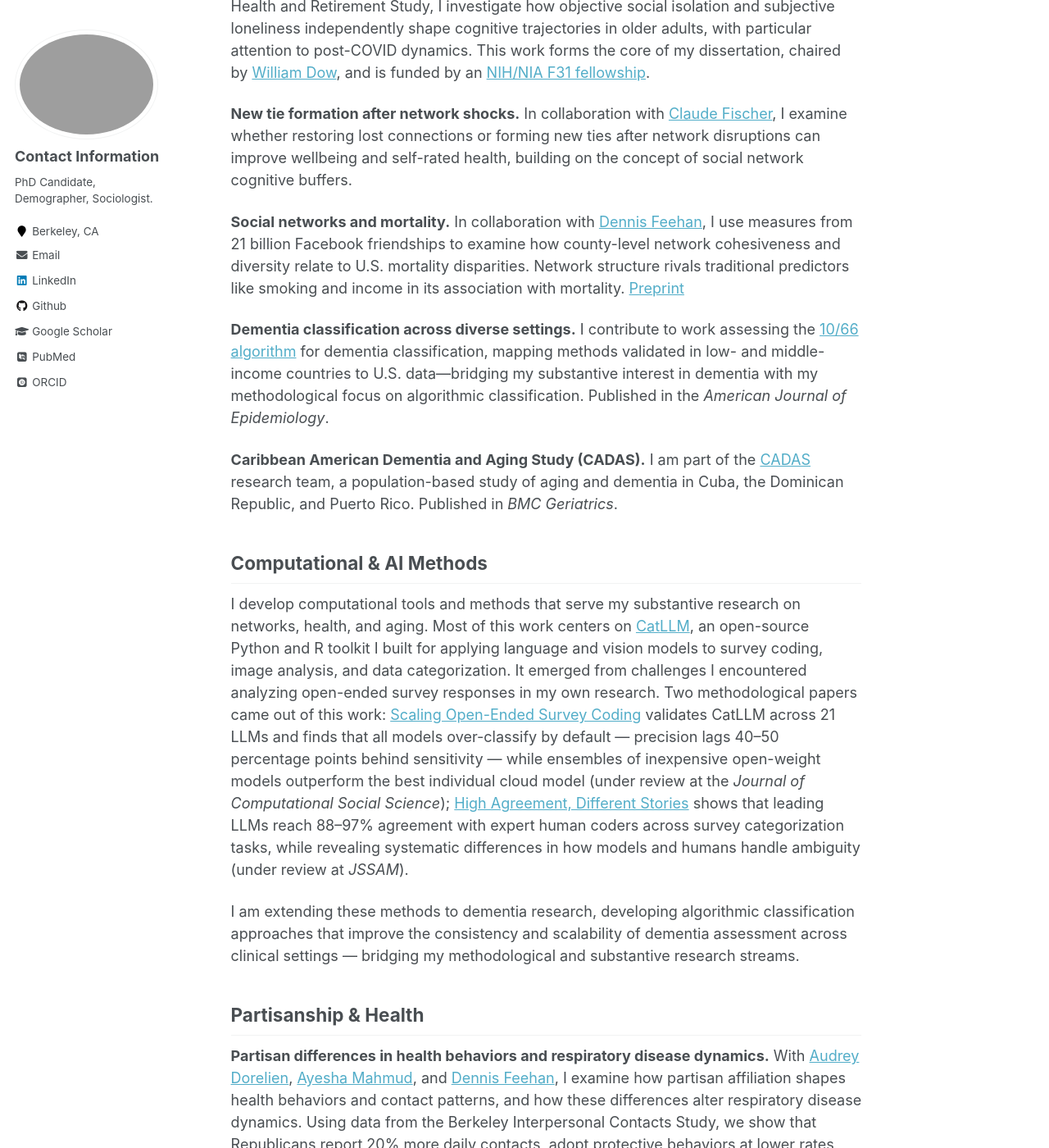
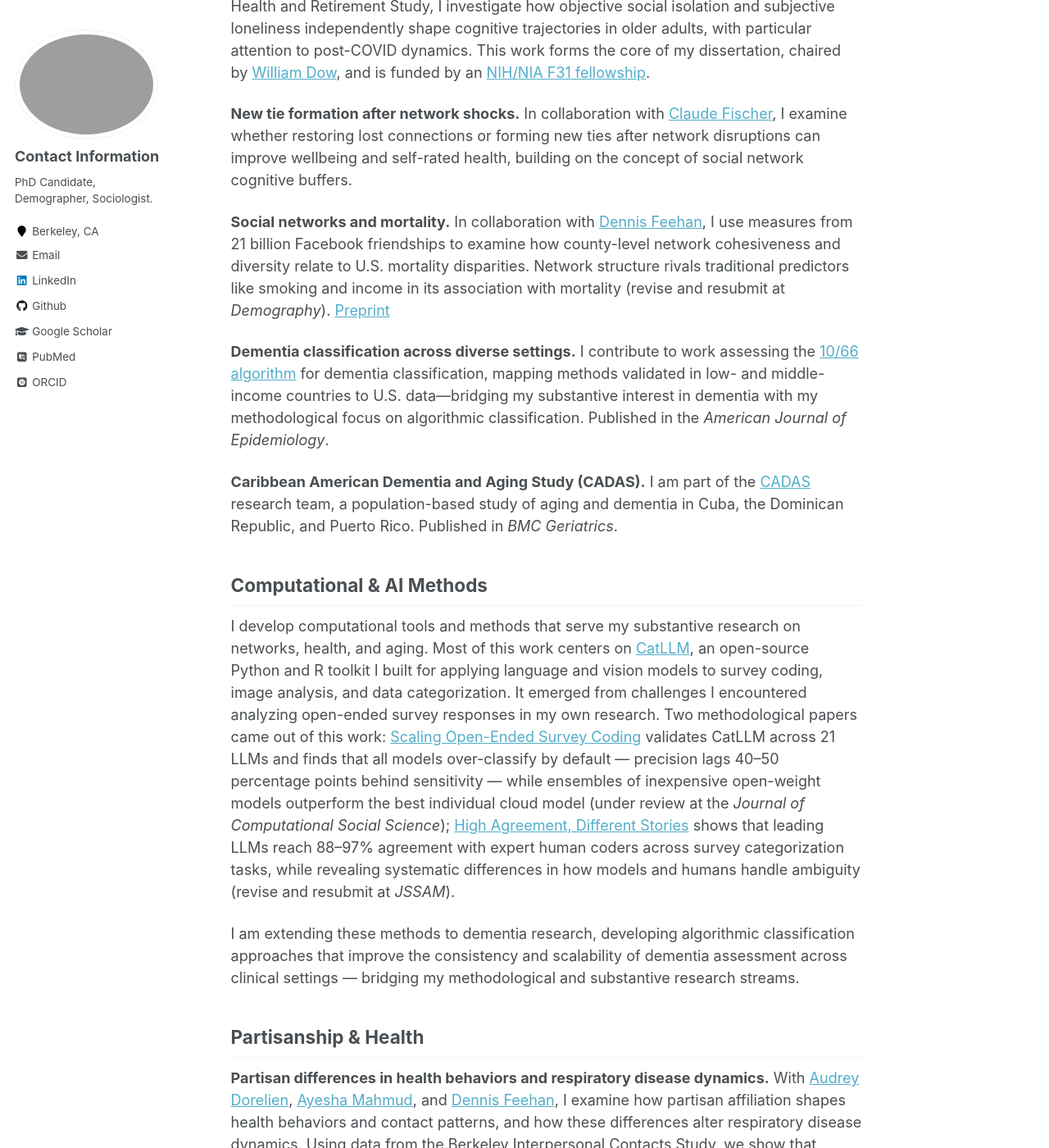
Before and after one commit to chrissoria/chrissoria.github.io, a Jekyll site: the page built from _pages/research.md, in a window 1280 px wide and 1400 px high, scrolled down 609 px. Shown: the whole window at 82% size. Built offline with Jekyll 4.4.1, drawn with Linux system fonts in a browser that asks for light colours; some web fonts are replaced.

Commit message:
publications: add Neuroepidemiology + SPQ (in press), Applied Demography talk, R&R statuses
- Add Neuroepidemiology (Cuba dementia prevalence) and Social Psychology
  Quarterly (Fischer & Soria) as accepted/in-press peer-reviewed entries
- Add PAA Applied Demography Conference workshop talk (Feb 2026)
- Mark revise-and-resubmit statuses: county mortality (Demography),
  High Agreement (JSSAM), Model Diversity (Public Opinion Quarterly)

Co-Authored-By: Claude Opus 4.8 <noreply@anthropic.com>

```diff
--- a/_pages/research.md
+++ b/_pages/research.md
@@ -19,7 +19,7 @@ My primary research examines how social network structure and quality influence
 
 **New tie formation after network shocks.** In collaboration with [Claude Fischer](https://sociology.berkeley.edu/faculty/claude-s-fischer), I examine whether restoring lost connections or forming new ties after network disruptions can improve wellbeing and self-rated health, building on the concept of social network cognitive buffers.
 
-**Social networks and mortality.** In collaboration with [Dennis Feehan](https://dennisfeehan.org/), I use measures from 21 billion Facebook friendships to examine how county-level network cohesiveness and diversity relate to U.S. mortality disparities. Network structure rivals traditional predictors like smoking and income in its association with mortality. [Preprint](https://osf.io/preprints/socarxiv/kvmx6_v3)
+**Social networks and mortality.** In collaboration with [Dennis Feehan](https://dennisfeehan.org/), I use measures from 21 billion Facebook friendships to examine how county-level network cohesiveness and diversity relate to U.S. mortality disparities. Network structure rivals traditional predictors like smoking and income in its association with mortality (revise and resubmit at *Demography*). [Preprint](https://osf.io/preprints/socarxiv/kvmx6_v3)
 
 **Dementia classification across diverse settings.** I contribute to work assessing the [10/66 algorithm](https://academic.oup.com/aje/advance-article-abstract/doi/10.1093/aje/kwae470/7932838) for dementia classification, mapping methods validated in low- and middle-income countries to U.S. data—bridging my substantive interest in dementia with my methodological focus on algorithmic classification. Published in the *American Journal of Epidemiology*.
 
@@ -27,7 +27,7 @@ My primary research examines how social network structure and quality influence
 
 Computational & AI Methods
 ------
-I develop computational tools and methods that serve my substantive research on networks, health, and aging. Most of this work centers on [CatLLM](/catllm/), an open-source Python and R toolkit I built for applying language and vision models to survey coding, image analysis, and data categorization. It emerged from challenges I encountered analyzing open-ended survey responses in my own research. Two methodological papers came out of this work: [Scaling Open-Ended Survey Coding](https://osf.io/preprints/socarxiv/gjvcf_v1) validates CatLLM across 21 LLMs and finds that all models over-classify by default — precision lags 40–50 percentage points behind sensitivity — while ensembles of inexpensive open-weight models outperform the best individual cloud model (under review at the *Journal of Computational Social Science*); [High Agreement, Different Stories](https://osf.io/preprints/socarxiv/85kyd_v1) shows that leading LLMs reach 88–97% agreement with expert human coders across survey categorization tasks, while revealing systematic differences in how models and humans handle ambiguity (under review at *JSSAM*).
+I develop computational tools and methods that serve my substantive research on networks, health, and aging. Most of this work centers on [CatLLM](/catllm/), an open-source Python and R toolkit I built for applying language and vision models to survey coding, image analysis, and data categorization. It emerged from challenges I encountered analyzing open-ended survey responses in my own research. Two methodological papers came out of this work: [Scaling Open-Ended Survey Coding](https://osf.io/preprints/socarxiv/gjvcf_v1) validates CatLLM across 21 LLMs and finds that all models over-classify by default — precision lags 40–50 percentage points behind sensitivity — while ensembles of inexpensive open-weight models outperform the best individual cloud model (under review at the *Journal of Computational Social Science*); [High Agreement, Different Stories](https://osf.io/preprints/socarxiv/85kyd_v1) shows that leading LLMs reach 88–97% agreement with expert human coders across survey categorization tasks, while revealing systematic differences in how models and humans handle ambiguity (revise and resubmit at *JSSAM*).
 
 I am extending these methods to dementia research, developing algorithmic classification approaches that improve the consistency and scalability of dementia assessment across clinical settings — bridging my methodological and substantive research streams.
 
```
Also changed, not shown: _publications/2025-01-20-social-network-mortality.md (+2 -0 lines), _publications/2026-06-02-llm-classifiers-demographic-patterns.md (+2 -0 lines), _publications/2026-06-04-llm-ensembles-survey-coding.md (+2 -0 lines), _publications/2026-06-07-neuroepidemiology-cuba-dementia.md (added, +13 -0 lines), _publications/2026-07-01-spq-social-support.md (added, +13 -0 lines), _talks/2026-02-10-talk-17.md (added, +11 -0 lines).
